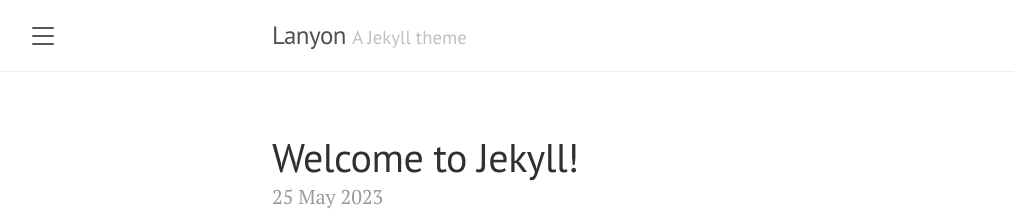
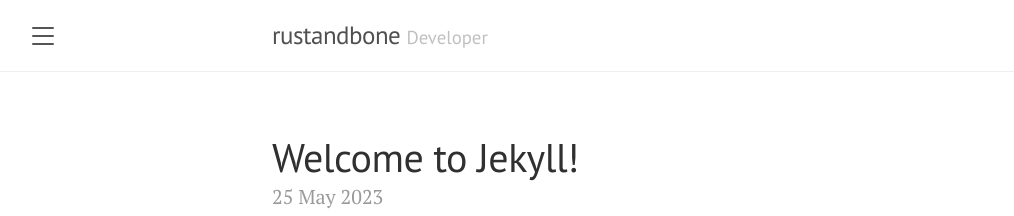
Before and after one commit to rustandbone/dev_blog, a Jekyll site: the page built from index.html, in a window 1280 px wide and 900 px high. Shown: the top 216 px of the window, without its empty margins (8-1022 px from the left). Built offline with Jekyll 4.4.1, drawn with Linux system fonts in a browser that asks for light colours; the list of posts is cut into pages by our own code.

Commit message:
config modify

```diff
--- a/_config.yml
+++ b/_config.yml
@@ -1,8 +1,8 @@
 # Setup
-title:               Lanyon
-tagline:             'A Jekyll theme'
+title:               rustandbone
+tagline:             'Developer'
 description:         'A reserved <a href="https://jekyllrb.com" target="_blank">Jekyll</a> theme that places the utmost gravity on content with a hidden drawer. Made by <a href="https://twitter.com/mdo" target="_blank">@mdo</a>.'
-url:                 http://lanyon.getpoole.com
+url:                 https://rustandbone.github.io/github.io/
 baseurl:             ''
 paginate:            5
 permalink:           pretty
```
